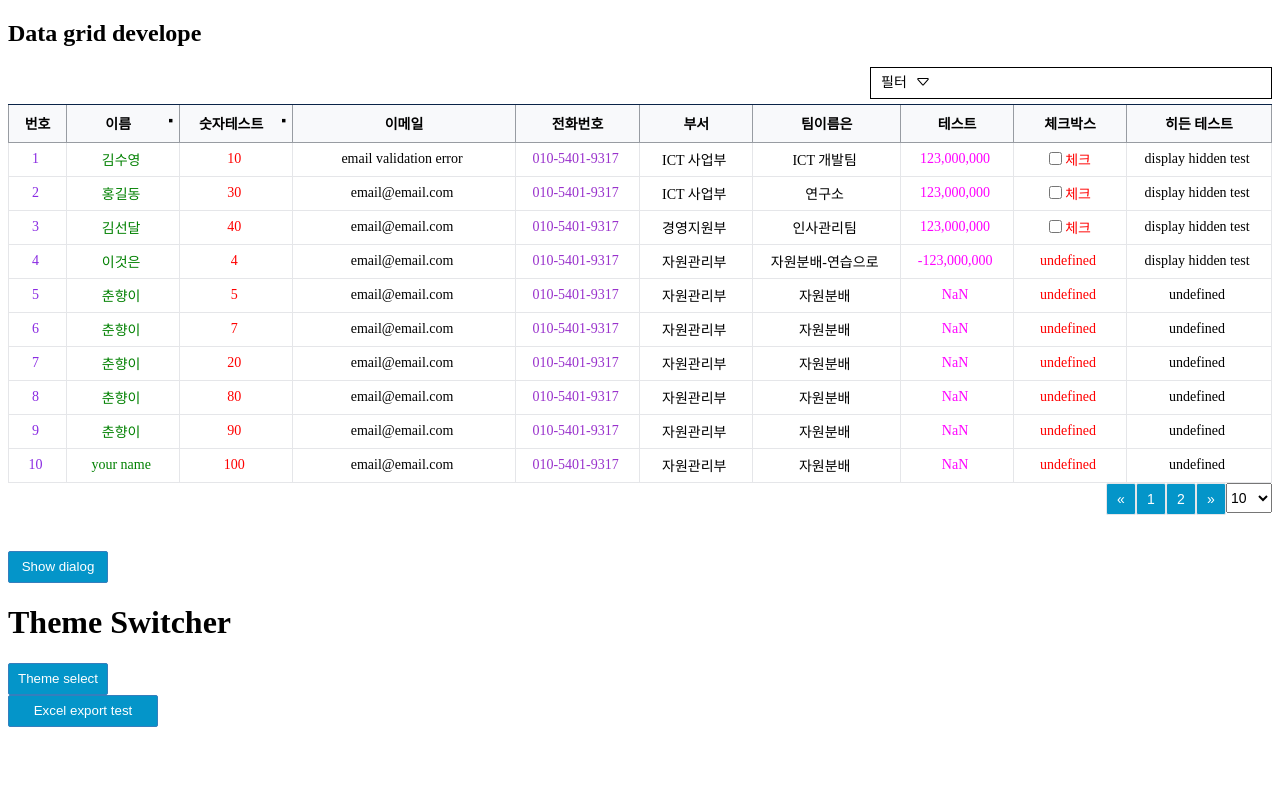
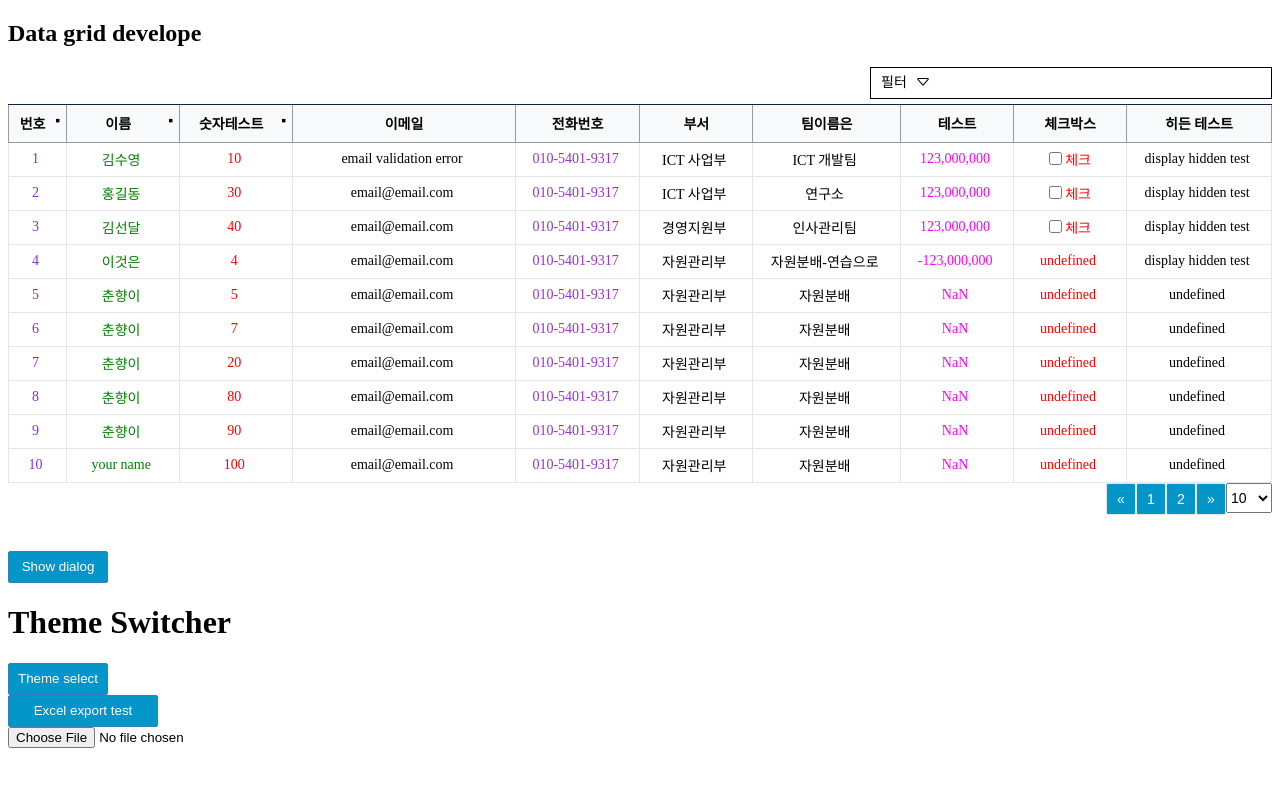
Before and after one commit to sy-kim/Pure-JavaScript-frontend-grid, a Svelte app: page / in a window 1280 px wide. Shown: the top 786 px of the page. Built offline with nearby package versions, Linux system fonts and the light colour scheme; no server answers; a web font is replaced by a local one.

Commit message:
'master'

```diff
--- a/public/global.css
+++ b/public/global.css
@@ -27,17 +27,27 @@
 }
 
 .header {
-    background: tomato;
+    display: grid;
+    width: 100%;
+    height: 40px;
+    background: rgb(154, 151, 151);
+    border-radius: 3px 3px 3px 3px;
+    align-items: center;
+    text-align: center;
+    font-weight: bold;
+    font-size: 20px;
+
 }
 
-.footer {}
+.footer {
+    bottom: 2px;
+}
 
-
-dialog {
+/* dialog {
     border-width: 1px;
     border-radius: 3px 3px 3px 3px;
 
-}
+} */
 
 /* We rely on source order for mobile-first approach
  * in this case:
@@ -120,8 +130,24 @@ button:hover {
     background-color: rgb(114, 111, 111);
 }
 
+.dark>div>table {
+    background-color: rgb(147, 139, 139);
+}
+
+.dark>div>table>thead {
+    background-color: rgb(147, 139, 139);
+}
+
 .dark>button {
     background-color: #ff5564;
+}
+
+.dark>div>button {
+    background-color: #ff5564;
+}
+
+.dark>div>button:hover {
+    background-color: #f18d95;
 }
 
 .dark>button:hover {
--- a/src/App.svelte
+++ b/src/App.svelte
@@ -45,6 +45,7 @@
           type: "html",
           textAlign: "center",
           textColor: "BlueViolet",
+          sortable: true,
         },
         {
           header: "이름",
@@ -254,13 +255,13 @@
 
     // Dialog confirm button click event something TODO
     let dialogConfirm = function (dialogObject) {
-      alert("dialogObject click :", dialogObject);
+      alert("dialogConfirm click :", dialogObject);
       dialogObject.close();
     };
 
     // Dialog cacel button click event something TODO
     let dialogCancel = function (dialogObject) {
-      console.log("Dialog cacel button event : ");
+      alert("dialogCancel click :", dialogObject);
       dialogObject.close();
     };
 
@@ -271,7 +272,7 @@
                 <p> 내용을 이렇게 사용할수 있으며 HTML tag 를 넣어서 사용할수있다</p>
                `,
       width: 600, // default width 600px
-      height: 200, // default height 200px
+      height: 300, // default height 200px
       confirmButton: dialogConfirm,
       cacelButton: dialogCancel,
       showButton: document.getElementById("dialogButton"),
@@ -293,6 +294,7 @@
     // Example async await function
 
     let url = "https://jsonplaceholder.typicode.com/users";
+
     requestURL(url).then((data) => {
       let getServerGridData = document.getElementById("getServerGridData");
 
@@ -391,6 +393,70 @@
     let resultData = await response.json();
     return resultData;
   }
+
+  // Example POST method implemention
+  async function requestPost(url = "", data = {}) {
+    // Default options are marked with *
+    const response = await fetch(url, {
+      // *GET, POST, PUT, DELETE, etc.
+      method: "POST",
+      // no-cors, *cors, same-origon
+      mode: "cors",
+      // *default, no-cache, reload, force-cache, only-if-cached
+      cache: "no-cache",
+      // include, *same-origin, omit
+      credentials: "same-origin",
+      headers: {
+        "Content-Type": "application/json",
+        // 'Content-Type': 'application/x-www-form-urlencoded',
+      },
+      // manual, *follow, error
+      redirect: "follow",
+
+      // no-referer, *no-referer-when-downgrade, origin,
+      // origin-when-cross-origin, same-origin, strict-origin-when-cross-origin,
+      // unsafe-url
+      referrerPolicy: "no-referrer",
+      // body data type must match 'Content-Type' header
+      body: JSON.stringify(data),
+    });
+    // parses JSON response into native JavaScript objects
+    return response.json();
+  }
+
+  // Uploading a file
+  // Files can be uploaded using an HTML <input type="file" /> input element, FormData() and fetch().
+
+  requestURL("http://localhost:9000/login", {
+    method: "POST",
+    body: JSON.stringify({
+      username: "admin",
+      password: "1234",
+    }),
+    // mode: 'cors', // no-cors, *cors, same-origin
+    mode: "no-cors",
+    headers: {
+      // "Content-Type": "application/json",
+      "Content-Type": "application/x-www-form-urlencoded",
+    },
+    redirect: "follow", // manual, *follow, error
+  })
+    .then((response) => {
+      console.log("Response datga : ", response.text());
+    })
+    .then((data) => {
+      if (data.status === "success") {
+        console.log(data.message);
+      } else {
+        console.log("something went wrong ");
+      }
+
+      console.log("------------- redirection ----------------");
+      window.location.replace(data);
+    })
+    .catch((error) => {
+      console.log("Response error : ", error);
+    });
 </script>
 
 <!-- <Styles /> -->
@@ -423,3 +489,7 @@
 <div>
   <button id="excelExportButton" style="width:150px;">Excel export test</button>
 </div>
+
+<div>
+  <input type="file" />
+</div>
--- a/src/components/Dialog.js
+++ b/src/components/Dialog.js
@@ -6,8 +6,10 @@ export default class Dialog {
     this.container = config.container;
     this.title = config.title;
     this.contents = config.contents;
+
     this.confirmButton = config.confirmButton;
     this.cacelButton = config.cacelButton;
+
     this.width = config.width;
     this.height = config.height;
     this.showButton = config.showButton;
@@ -17,10 +19,18 @@ export default class Dialog {
 
   init() {
     let container = document.getElementById(this.container);
+
     let dialogTag = document.createElement("dialog");
+    dialogTag.style.borderColor = "gray";
+    dialogTag.style.borderWidth = "0 3px 5px 0";
+    dialogTag.style.borderRadius = "4px 4px 4px 4px";
+    dialogTag.style.width = this.width + "px";
+    dialogTag.style.height = this.height + "px";
+
     //container.className = "wrapper";
 
     let dialogTitle = document.createElement("header");
+
     dialogTitle.innerText = this.title;
     dialogTitle.className = "header";
 
@@ -31,16 +41,24 @@ export default class Dialog {
     });
 
     let dialogFooter = document.createElement("footer");
+
     dialogFooter.className = "footer";
 
     let dialogFooterBox = document.createElement("div");
     Object.assign(dialogFooterBox.style, {
       display: "flex",
       justifyContent: "flex-end",
+      position: "absolute",
+      bottom: "4px",
+      right: "4px",
+    });
+
+    let dialogConfirmButton = document.createElement("button");
+    Object.assign(dialogConfirmButton.style, {
+      width: "60px",
       marginRight: "2px",
     });
 
-    let dialogConfirmButton = document.createElement("button");
     Object.assign(dialogConfirmButton, {
       id: "innogrid_dialog_confirm_button",
       innerText: "확인",
@@ -52,6 +70,11 @@ export default class Dialog {
     });
 
     let dialogCancelButton = document.createElement("button");
+    Object.assign(dialogCancelButton.style, {
+      width: "60px",
+      marginRight: "10px",
+      marginBottom: "10px",
+    });
     Object.assign(dialogCancelButton, {
       id: "innogrid_dialog_confirm_button",
       innerText: "취소",
```
